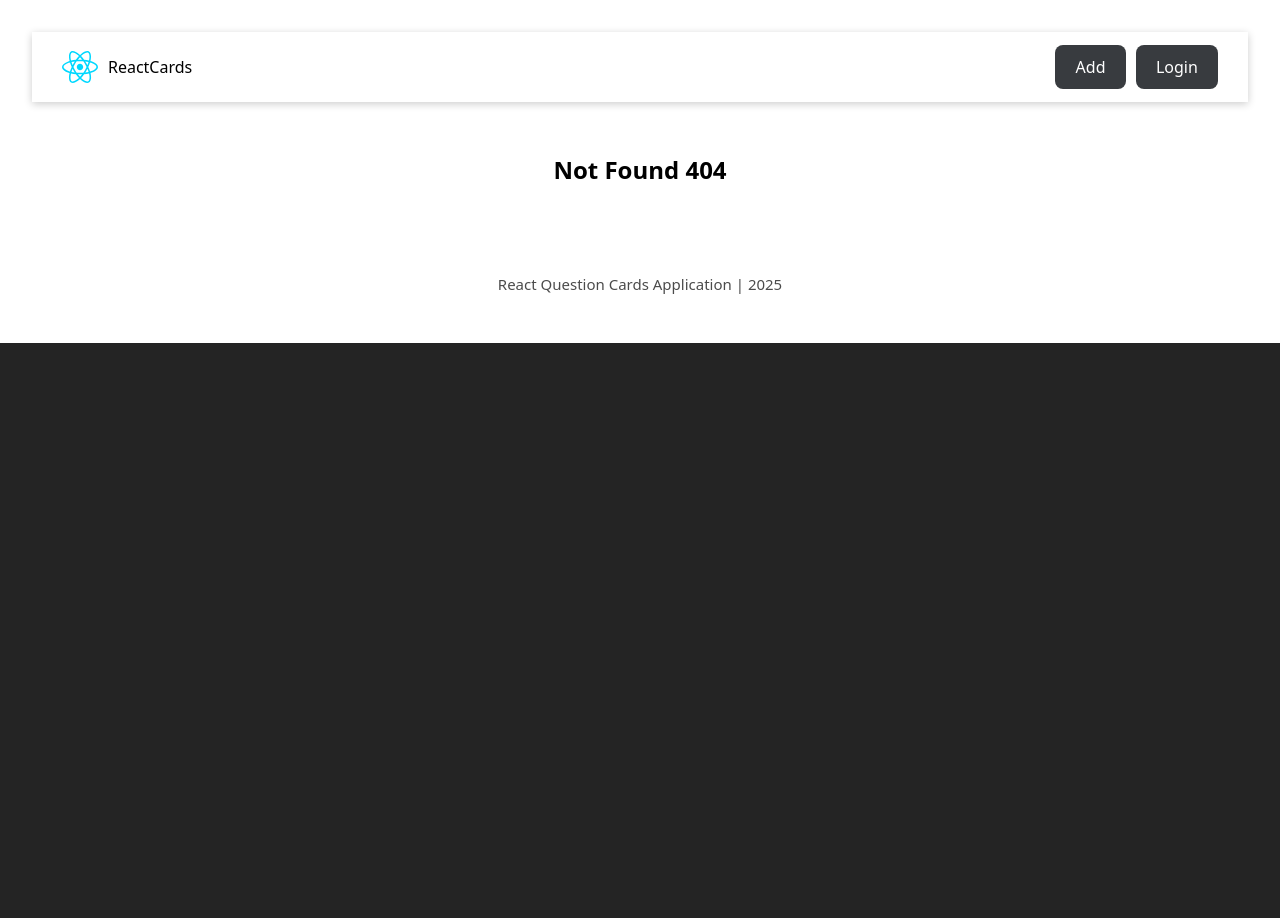
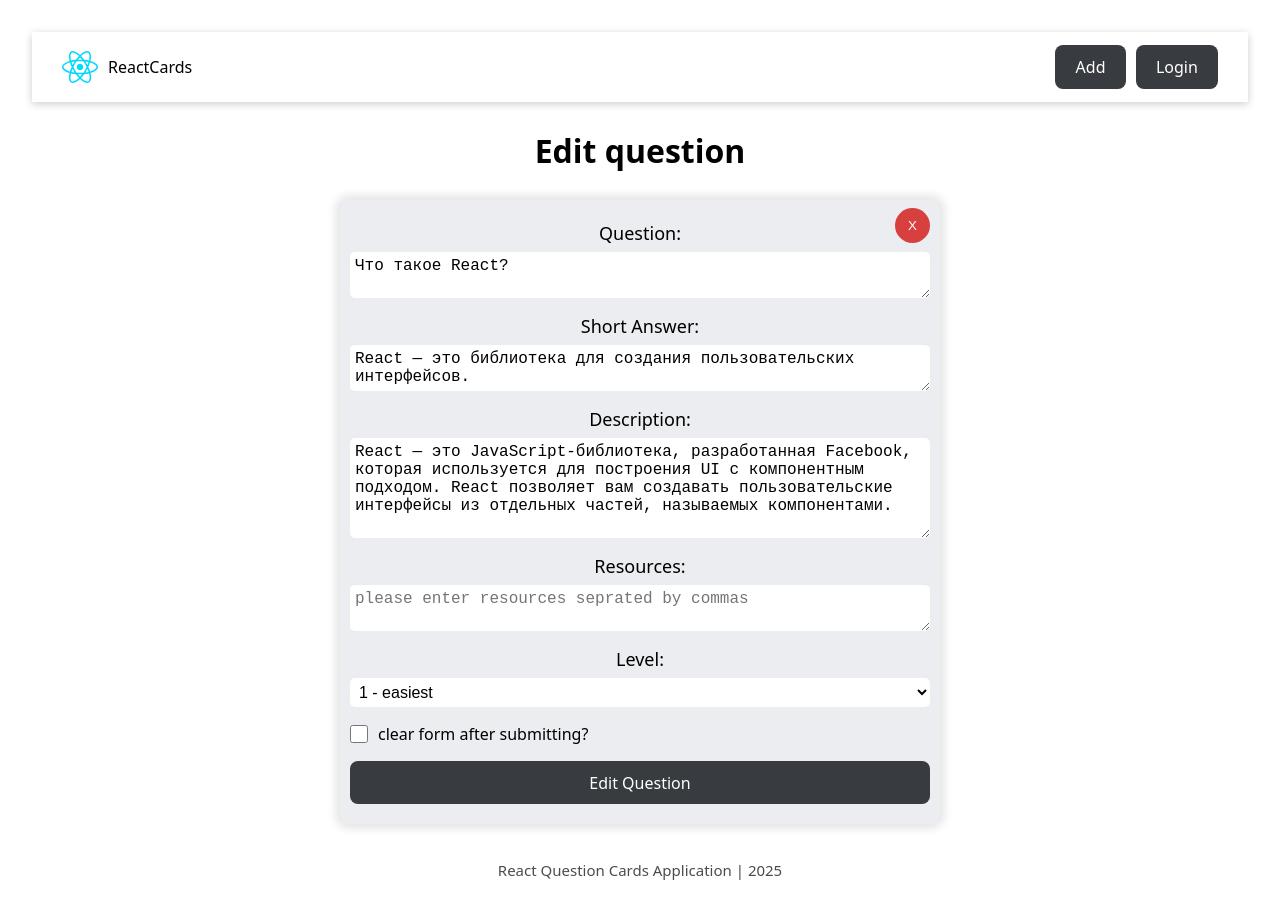
Before and after one commit to ArheyZzz/react-app-cards, a React (Vite) app: page /editquestion/1 in a window 1280 px wide. Before the commit this address had no page. Shown: the top 918 px of the page. Before the commit the page ends 800 px from the top, so only its background shows below. Built offline with nearby package versions, Linux system fonts and the light colour scheme; data requests are answered from the project's data file.

Commit message:
edit question, remove question

```diff
--- a/db.json
+++ b/db.json
@@ -5,12 +5,9 @@
       "question": "Что такое React?",
       "answer": "React — это библиотека для создания пользовательских интерфейсов.",
       "description": "React — это JavaScript-библиотека, разработанная Facebook, которая используется для построения UI с компонентным подходом. React позволяет вам создавать пользовательские интерфейсы из отдельных частей, называемых компонентами.",
-      "resources": [
-        "https://react.dev",
-        "https://react.dev/reference/react"
-      ],
+      "resources": [],
       "level": 1,
-      "completed": true,
+      "completed": false,
       "editDate": "03.02.2025, 19:49"
     },
     {
@@ -565,6 +562,5 @@
       "level": 1,
       "completed": false
     }
-
   ]
 }
--- a/src/App.jsx
+++ b/src/App.jsx
@@ -7,6 +7,8 @@ import QuestionPage from "./pages/QuestionPage/QuestionPage.jsx";
 import AddQuestionPage from "./pages/AddQuestionPage/AddQuestionPage.jsx";
 import AddQuestionPageLazy
 	from "./pages/AddQuestionPage/AddQuestionPageLazy.jsx";
+import EditQuestionPage
+	from "./components/EditQuestionPage/EditQuestionPage.jsx";
 
 function App() {
 
@@ -29,12 +31,17 @@ function App() {
 				/>
 				<Route
 					path='/addquestion'
-                    element={<AddQuestionPageLazy/>}
+					element={<AddQuestionPageLazy />}
 				/>
 				<Route
 					path='/question/:id'
-                    element={<QuestionPage/>}
-                /> <Route
+					element={<QuestionPage />}
+				/>
+				<Route
+					path='/editquestion/:id'
+					element={<EditQuestionPage />}
+				/>
+				<Route
 					path='*'
 					element={<NotFoundPage />}
 				/>
--- /dev/null
+++ b/src/components/EditQuestionPage/EditQuestion.jsx
@@ -0,0 +1,93 @@
+import './EditQuestionPage.css'
+import {useActionState} from "react";
+import Loader from "../Loader/Loader.jsx";
+import QuestionForm from "../QuestionForm/QuestionForm.jsx";
+import {delayFn} from "../../helpers/delayFn.js";
+import {API_URL} from "../../constans/index.js";
+import {toast} from "react-toastify";
+import {dateFormat} from "../../helpers/dateFormat.js";
+import {useFetch} from "../../Hooks/useFetch.js";
+import {useNavigate} from "react-router-dom";
+
+function EditQuestion({initialState = {}}) {
+
+	const navigate = useNavigate();
+
+	const editCardAction = async (_prevState, formData) => {
+		try {
+			await delayFn()
+			const newQuestionData = Object.fromEntries(formData);
+			const resources = newQuestionData.resources.trim()
+			const isClearForm = newQuestionData.clearForm //fomData.get("clearForm")
+			const questionId = newQuestionData.questionID;
+
+			const respoce = await fetch(`${API_URL}/react/${questionId}`, {
+				method: "PATCH",
+				body: JSON.stringify({
+					question: newQuestionData.question,
+					answer: newQuestionData.answer,
+					description: newQuestionData.description,
+					resources: resources.lenght ? resources.split('.') : [],
+					level: +newQuestionData.level,
+					completed: false,
+					editDate: dateFormat(new Date()),
+				}),
+			})
+			if (!respoce.ok) {
+				throw new Error(respoce.statusText);
+
+			}
+
+			const question = respoce.json()
+			toast.success("The question is edited successfully!")
+
+			return isClearForm ? {} : question;
+		} catch (error) {
+			toast.error(error.message)
+			return {}
+		}
+	}
+
+	const [formState, formAction, isPending] =
+		useActionState(editCardAction, {...initialState, clearForm: false})
+
+	const [removeQuestion, isQuestionRemoving] = useFetch(async () => {
+		await fetch(`${API_URL}/react/${initialState.id}`, {
+			method: "DELETE",
+		});
+		toast.success("The question has been successfully removed!")
+		navigate('/')
+	})
+
+	const onRemoveQuestionHandler = async () => {
+		const isRemove = confirm("Are you sure you want to remove this question?");
+		isRemove && removeQuestion()
+	}
+
+
+	return (<>
+
+			{(isPending || isQuestionRemoving)  && <Loader />}
+
+			<h1 className='form-title'>Edit question</h1>
+			<div className="form-container">
+				<button
+					className='remove-question-button'
+					disabled={(isPending || isQuestionRemoving)}
+					onClick={onRemoveQuestionHandler}
+				>
+					X
+				</button>
+				<QuestionForm
+					formAction={formAction}
+					formState={formState}
+					isPending={(isPending || isQuestionRemoving)}
+					submitBtnText="Edit Question"
+				/>
+			</div>
+
+		</>
+	)
+}
+
+export default EditQuestion;
--- /dev/null
+++ b/src/components/EditQuestionPage/EditQuestionPage.css
@@ -0,0 +1,34 @@
+.form-title {
+    margin: 25px auto;
+    width: fit-content;
+}
+
+.form-container {
+    width: 100%;
+    max-width: 600px;
+    margin: 0 auto;
+    border-radius: 10px;
+    background-color: var(--card-bg-color);
+    box-shadow: 0 0 8px 5px rgba(0, 0, 0, 0.1);
+    position: relative;
+}
+
+
+.remove-question-button{
+    position: absolute;
+    width: 35px;
+    height: 35px;
+    top: 8px;
+    right: 10px;
+    border: none;
+    border-radius: 50%;
+    display: flex;
+    justify-content: center;
+    align-items: center;
+    color: #FFFFFF;
+    background-color: #D84040;
+}
+
+.remove-question-button:disabled{
+    opacity: 0.3;
+}
--- /dev/null
+++ b/src/components/EditQuestionPage/EditQuestionPage.jsx
@@ -0,0 +1,34 @@
+import './EditQuestionPage.css'
+import {useParams} from "react-router-dom";
+import QuestionForm from "../QuestionForm/QuestionForm.jsx";
+import {useFetch} from "../../Hooks/useFetch.js";
+import {API_URL} from "../../constans/index.js";
+import {useEffect, useState} from "react";
+import Loader from "../Loader/Loader.jsx";
+import AddQuestionPage from "../../pages/AddQuestionPage/AddQuestionPage.jsx";
+import EditQuestion from "./EditQuestion.jsx";
+
+export default function EditQuestionPage() {
+
+	const {id} = useParams();
+	const [question, setQuestion] = useState(null);
+
+	const [fetchQuestion, isQuestionLoading] = useFetch(async () => {
+		const response = await fetch(`${API_URL}/react/${id}`);
+		const data = await response.json();
+		setQuestion(data)
+	})
+
+	useEffect(() => {
+		fetchQuestion()
+	}, [])
+
+	console.log(question)
+
+	return (
+		<>
+			{isQuestionLoading && <Loader />}
+			{question && <EditQuestion initialState={question} />}
+		</>
+	)
+}
--- a/src/components/QuestionForm/QuestionForm.jsx
+++ b/src/components/QuestionForm/QuestionForm.jsx
@@ -7,7 +7,7 @@ export default function QuestionForm(props) {
 		formAction,
 		formState,
 		isPending,
-		submitBtnText
+		submitBtnText = 'Submit'
 	} = props
 
 // const defaultResources = formState.resources && Array.isArray(formState.resources)
@@ -19,6 +19,13 @@ export default function QuestionForm(props) {
 			method="post"
 			className="form-question"
 		>
+			<input
+				name="questionID"
+				defaultValue={formState.id}
+				hidden
+			/>
+
+
 			<div className='form-control'>
 				<label htmlFor="questionField">Question:</label>
 				<textarea
--- /dev/null
+++ b/src/helpers/dateFormat.js
@@ -0,0 +1,9 @@
+export  const dateFormat = (data)=> {
+	return Intl.DateTimeFormat("ru-RU", {
+		day: "numeric",
+		month:'numeric',
+		year:'numeric',
+		hour:'2-digit',
+		minute:'2-digit',
+	}).format(data)
+}
--- a/src/pages/QuestionPage/QuestionPage.jsx
+++ b/src/pages/QuestionPage/QuestionPage.jsx
@@ -2,7 +2,7 @@ import './QuestionPage.css'
 import {useNavigate, useParams} from "react-router-dom";
 import Badge from "../../components/Bage/Badge/Badge.jsx";
 import Button from "../../components/Button/Button.jsx";
-import {use, useEffect, useId, useState} from "react";
+import { useEffect, useId, useState} from "react";
 import {useFetch} from "../../Hooks/useFetch.js";
 import {API_URL} from "../../constans/index.js";
 import Loader, {SmallLoader} from "../../components/Loader/Loader.jsx";
@@ -40,7 +40,6 @@ export default function QuestionPage() {
 	useEffect(() => {
 		card !== null && setChecked(card.completed)
 	}, [card]);
-
 
 
 	const navigate = useNavigate();
@@ -96,7 +95,8 @@ export default function QuestionPage() {
 					</div>
 
 					<Button
-						onClick={() => navigate('/editquestion:id')}
+						onClick={() => console.log('!!!')}
+						OnClick={() => navigate(`/editquestion/${id}`)}
 						isChecked={isCardUpdating}
 					>Edit
 						question</Button>
```
Lines whose indentation alone changed are shown as unchanged.
